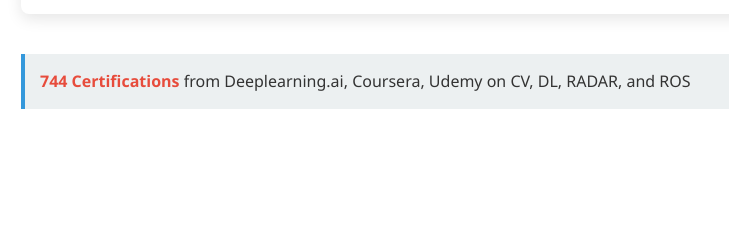
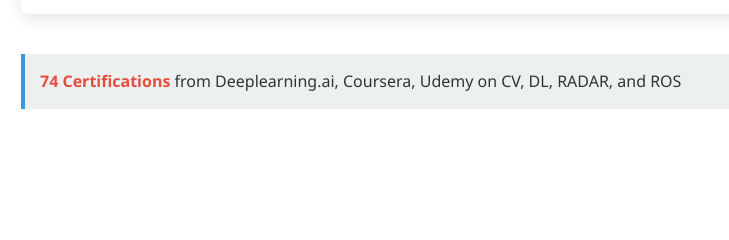
Before and after one commit to basaanithanaveenkumar/basaanithanaveenkumar.github.io, a plain HTML site: page index.html in a window 1280 px wide. Shown: the part 2990-3230 px from the top of the page, 39-768 px from the left. Drawn offline with Linux system fonts and the light colour scheme.

Commit message:
Update index.html

```diff
--- a/index.html
+++ b/index.html
@@ -413,7 +413,7 @@
             </div>
 
             <div class="achievement">
-                <span class="highlight">744 Certifications</span> from Deeplearning.ai, Coursera, Udemy on CV, DL, RADAR, and ROS
+                <span class="highlight">74 Certifications</span> from Deeplearning.ai, Coursera, Udemy on CV, DL, RADAR, and ROS
             </div>
         </div>
     </section>
```
